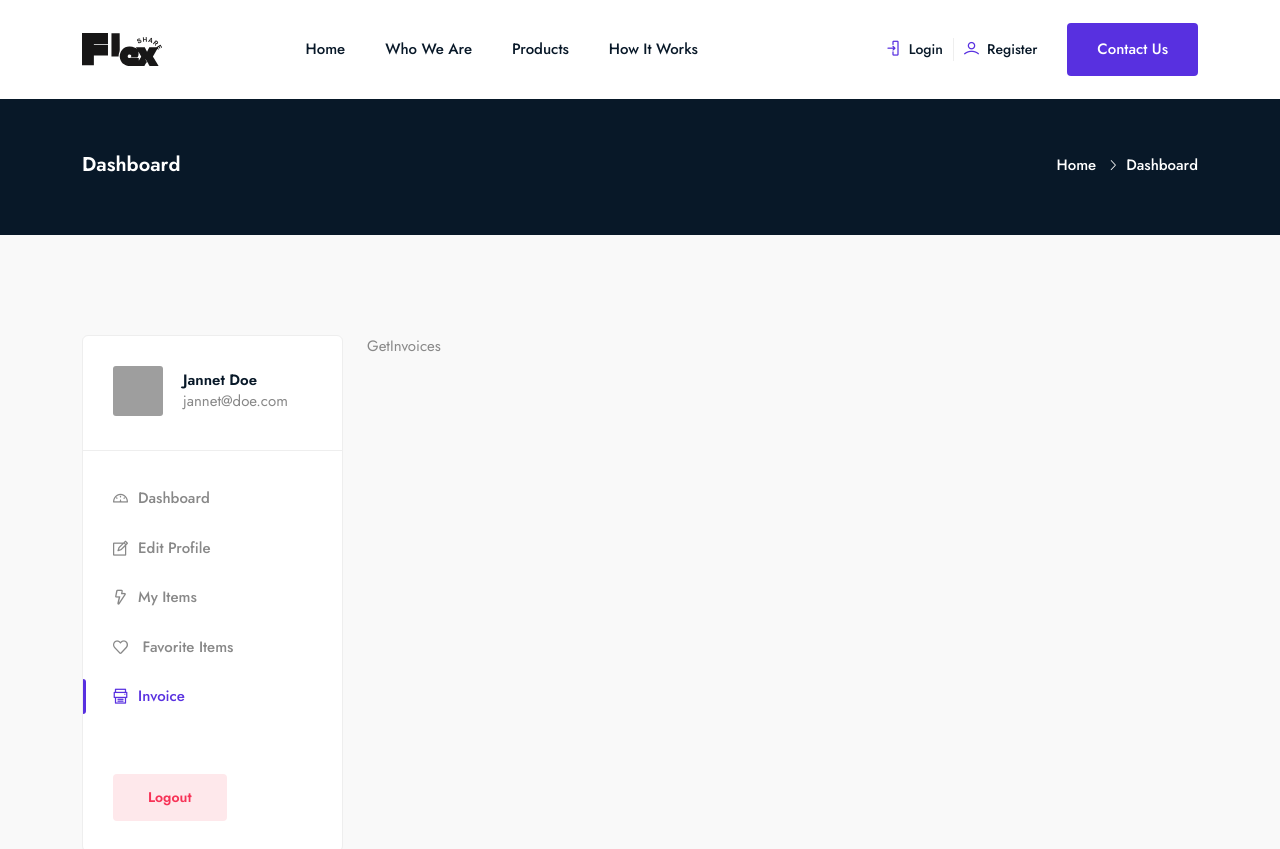
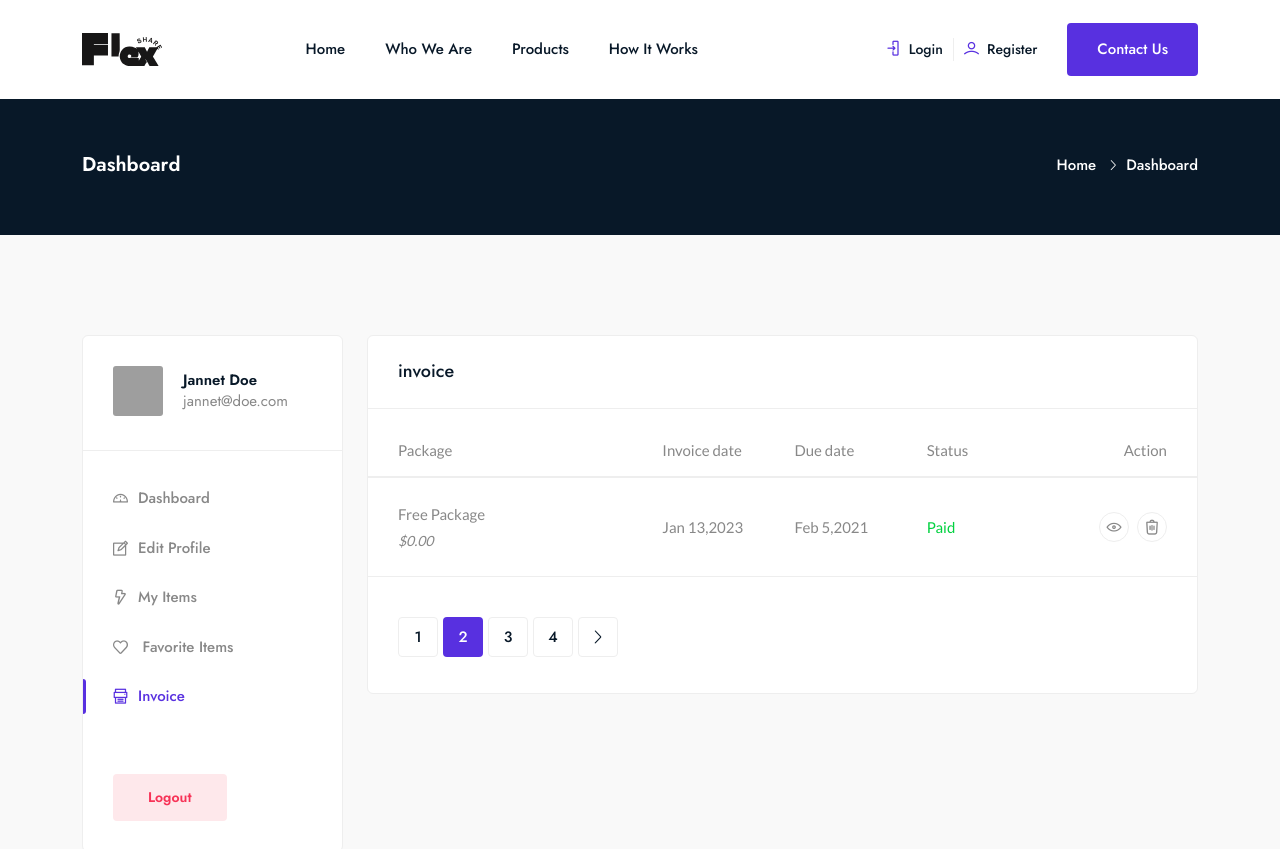
Before and after one commit to kajugadaniels/flexshare-client, a React (Vite) app: page /invoices in a window 1280 px wide. Shown: the top 849 px of the page. Built offline with nearby package versions, Linux system fonts and the light colour scheme; grey boxes are pictures that could not be loaded.

Commit message:
Design invoice page

```diff
--- a/src/pages/profile/GetInvoices.jsx
+++ b/src/pages/profile/GetInvoices.jsx
@@ -2,7 +2,65 @@ import React from 'react'
 
 const GetInvoices = () => {
     return (
-        <div>GetInvoices</div>
+        <div className="main-content">
+            <div className="dashboard-block mt-0">
+                <h3 className="block-title">invoice</h3>
+                <div className="invoice-items default-list-style">
+                    <div className="default-list-title">
+                        <div className="row align-items-center">
+                            <div className="col-lg-4 col-md-4 col-12">
+                                <p>Package</p>
+                            </div>
+                            <div className="col-lg-2 col-md-2 col-12">
+                                <p>Invoice date</p>
+                            </div>
+                            <div className="col-lg-2 col-md-2 col-12">
+                                <p>Due date</p>
+                            </div>
+                            <div className="col-lg-2 col-md-2 col-12">
+                                <p>Status</p>
+                            </div>
+                            <div className="col-lg-2 col-md-2 col-12 align-right">
+                                <p>Action</p>
+                            </div>
+                        </div>
+                    </div>
+                    <div className="single-list">
+                        <div className="row align-items-center">
+                            <div className="col-lg-4 col-md-4 col-12">
+                                <p>Free Package
+                                    <span>$0.00</span>
+                                </p>
+                            </div>
+                            <div className="col-lg-2 col-md-2 col-12">
+                                <p>Jan 13,2023</p>
+                            </div>
+                            <div className="col-lg-2 col-md-2 col-12">
+                                <p>Feb 5,2021</p>
+                            </div>
+                            <div className="col-lg-2 col-md-2 col-12">
+                                <p className="paid">Paid</p>
+                            </div>
+                            <div className="col-lg-2 col-md-2 col-12 align-right">
+                                <ul className="action-btn">
+                                    <li><a href="javascript:void(0)"><i className="lni lni-eye"></i></a></li>
+                                    <li><a href="javascript:void(0)"><i className="lni lni-trash"></i></a></li>
+                                </ul>
+                            </div>
+                        </div>
+                    </div>
+                    <div className="pagination left">
+                        <ul className="pagination-list">
+                            <li><a href="javascript:void(0)">1</a></li>
+                            <li className="active"><a href="javascript:void(0)">2</a></li>
+                            <li><a href="javascript:void(0)">3</a></li>
+                            <li><a href="javascript:void(0)">4</a></li>
+                            <li><a href="javascript:void(0)"><i className="lni lni-chevron-right"></i></a></li>
+                        </ul>
+                    </div>
+                </div>
+            </div>
+        </div>
     )
 }
 
```
